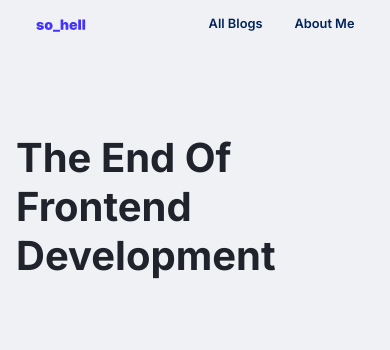
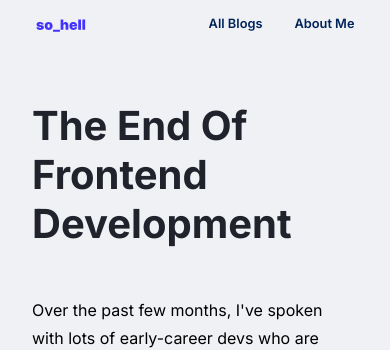
Before and after one commit to noobCode-69/personal-blogging, a Next.js app: page /blog/1 in a window 390 px wide. Shown: the top 350 px of the page. Built offline with nearby package versions, Linux system fonts and the light colour scheme.

Commit message:
minor changes

```diff
--- a/pages/index.js
+++ b/pages/index.js
@@ -4,7 +4,6 @@ import Hero from "@/components/home/hero/hero";
 import HomeContent from "@/components/home/homeContent/homeContent";
 import Footer from "@/components/home/footer/footer";
 import Contact from "@/components/home/contact/contact";
-
 
 export default function Home(props) {
   const { blogs, populars, categories } = props;
--- a/styles/Blog.module.css
+++ b/styles/Blog.module.css
@@ -3,13 +3,13 @@
 .blog-container {
   max-width: 750px;
   margin: 0 auto;
-  padding-top: 5rem;
+  padding-top: 7rem;
   padding-bottom: 5rem;
 }
 
 .blog-container h1 {
-  padding: 0 0 3rem 0;
-  font-size: 2.75rem;
+  padding: 0 0 5rem 0;
+  font-size: 3rem;
 }
 
 .blog-container h2 {
@@ -47,10 +47,12 @@
 
 @media (max-width: 800px) {
   .blog-container {
-    padding-left: 1rem;
-    padding-right: 1rem;
+    padding-left: 2rem;
+    padding-right: 2rem;
+    padding-top: 3rem;
   }
   .blog-container h1 {
     font-size: 2.5rem;
+    padding-bottom: 2rem;
   }
 }
```
